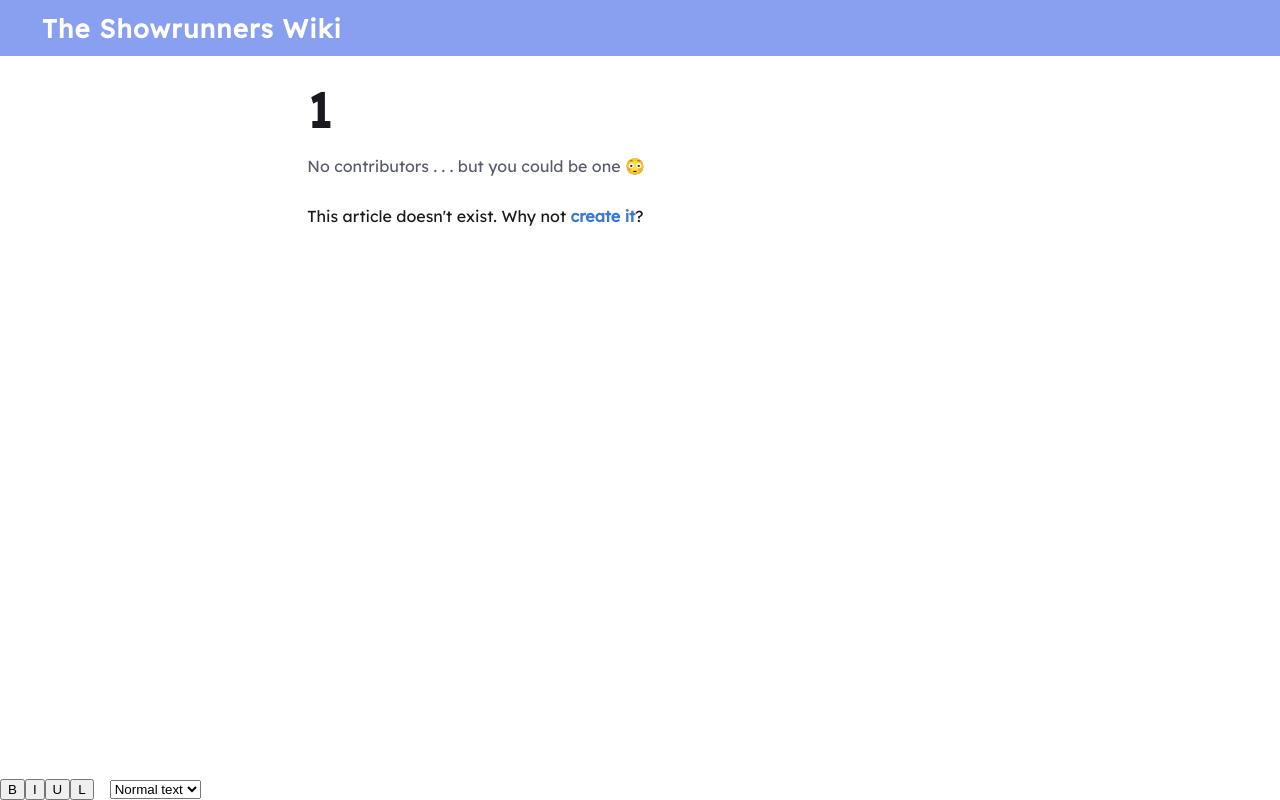
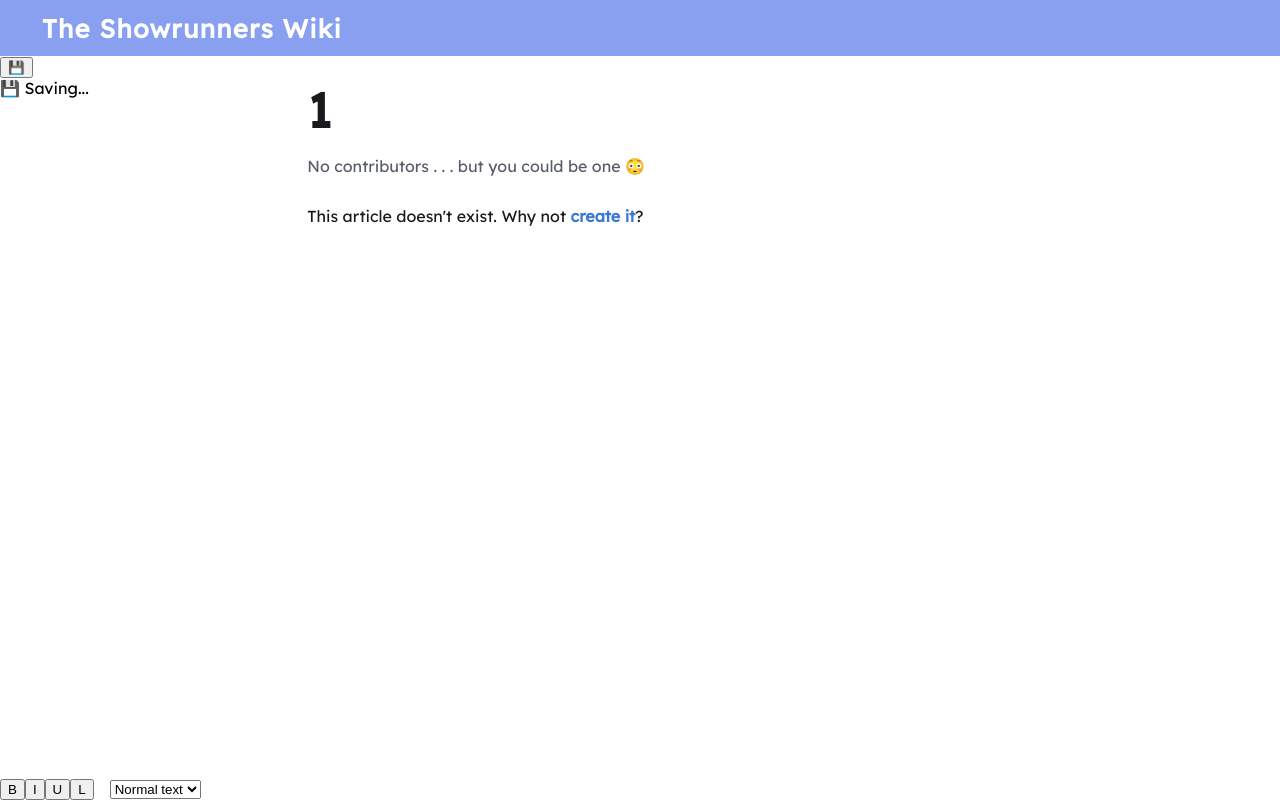
Before and after one commit to Makuwro/dragowik, a React (Create React App) app: page /wiki/article/1/edit in a window 1280 px wide. Built offline with nearby package versions, Linux system fonts and the light colour scheme; no server answers.

Commit message:
Add saving functionality

```diff
--- a/src/comps/Article.js
+++ b/src/comps/Article.js
@@ -39,7 +39,7 @@ class Article extends React.Component {
     var functionsToBind = [
       "vanishArticle", "checkArticleLinks", "fixSource", "generateMarkup",
       "selectText", "formatText", "openLinkFormatter", "formatLink",
-      "changeHeading"
+      "changeHeading", "saveArticle"
     ];
 
     for (var i = 0; functionsToBind.length > i; i++) {
@@ -47,16 +47,24 @@ class Article extends React.Component {
     };
 
     var redirectArticleName;
-    var source = this.props.redirect ? props.source : false;
+    var source = props.redirect ? props.source : false;
     if (source) {
       var redirectArticle = [...source.matchAll(RedirectRegex)][0];
       redirectArticleName = redirectArticle ? redirectArticle[1] : undefined;
     };
 
+    // Get the token
+    function getCookie(name) {
+      const value = `; ${document.cookie}`;
+      const parts = value.split(`; ${name}=`);
+      if (parts.length === 2) return parts.pop().split(';').shift();
+    };
+
     this.state = {
       redirectArticleName: redirectArticleName,
       content: "",
-      nonExistentArticles: {}
+      nonExistentArticles: {},
+      sessionToken: getCookie("MakuwikiSessionToken")
     };
 
   };
@@ -193,6 +201,7 @@ class Article extends React.Component {
       const Match = Object.keys(Matches[i].groups).filter((key) => {
         return Matches[i].groups[key];
       });
+      let text = Matches[i].groups[Match[0]];
 
       switch (Match[0]) {
 
@@ -201,7 +210,6 @@ class Article extends React.Component {
         case "h3":
         case "bAsterisk":
         case "newLine":
-          var text = Matches[i].groups[Match[0]];
 
           // Make sure that the paragraph isn't a header
           if (Match[0] === "newLine") {
@@ -432,6 +440,71 @@ class Article extends React.Component {
 
   };
 
+  saving = false;
+  saveArticle() {
+
+    // Debounce
+    if (this.saving) return;
+    this.saving = true;
+    console.log("Now saving the article!");
+
+    // Hide the article
+    let saveCoverClasses = document.getElementById("editor-save-cover").classList;
+    saveCoverClasses.remove("editor-save-cover-waiting");
+
+    setTimeout(async () => {
+      // Generate a new source
+      let source = "";
+      let articleContents = document.getElementById("article-content").children;
+      for (var i = 0; articleContents.length > i; i++) {
+        switch (articleContents[i].tagName) {
+
+          case "H1":
+            source = source + (i !== 0 ? "\n" : "") + "# " + articleContents[i].textContent + (articleContents.length - 1 === i ? "" : "\n");
+            break;
+
+          case "P":
+            source = source + articleContents[i].textContent + (articleContents.length - 1 === i ? "" : "\n");
+            break;
+
+          default:
+            break;
+
+        };
+      };
+
+      console.log("Generated source: \n" + source);
+
+      // Send it off to the server
+      try {
+
+        let response = await fetch("/api/article/" + this.props.specialName, {
+          method: "PUT",
+          headers: {
+            "Content-Type": "application/json",
+            sessionToken: this.state.sessionToken
+          },
+          body: JSON.stringify({
+            source: source
+          })
+        });
+
+        if (!response.ok) {
+          throw new Error(response);
+        };
+
+        console.log("Updated article!");
+        saveCoverClasses.add("editor-save-cover-done");
+        this.props.history.push("/wiki/article/" + this.props.specialName);
+
+      } catch (err) {
+        console.warn("Couldn't update the article.");
+      };
+
+      this.saving = false;
+    }, 200);
+  };
+
   render() {
     if (this.state.redirectArticleName && !this.props.location.redirectedFrom) {
       console.log("Redirecting from " + this.props.articleName + " to " + this.state.redirectArticleName);
@@ -493,6 +566,14 @@ class Article extends React.Component {
             }</div>
           </article>
           {this.props.edit ? (<>
+            <div id="editor-save">
+              <button onClick={this.saveArticle}>
+                💾
+              </button>
+              <div id="editor-save-cover" className="editor-save-cover-waiting">
+                💾 Saving...
+              </div>
+            </div>
             <div id="editor-formatter">
               <div id="editor-formatter-common">
                 <button onClick={() => this.formatText("b")}>B</button>
```
